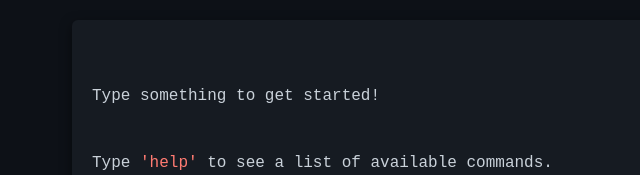
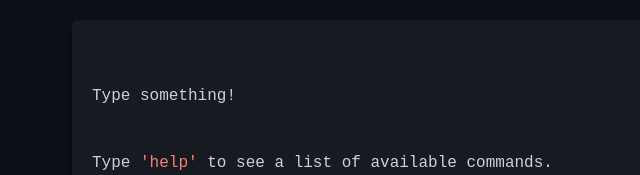
Before and after one commit to S8cred/Resume2026, a plain HTML site: page container.html in a window 1280 px wide. Shown: the top 175 px of the page, without its empty margins (148-788 px from the left). Drawn offline with Linux system fonts and the light colour scheme.

Commit message:
Test editing a commit message.

```diff
--- a/container.html
+++ b/container.html
@@ -9,7 +9,7 @@
 <body>
     <div id="terminal">
         <div id="history">
-            <div>Type something to get started!</div>
+            <div>Type something!</div>
             <div>Type <span class="highlight">'help'</span> to see a list of available commands.</div>
             <br>
         </div>
```
